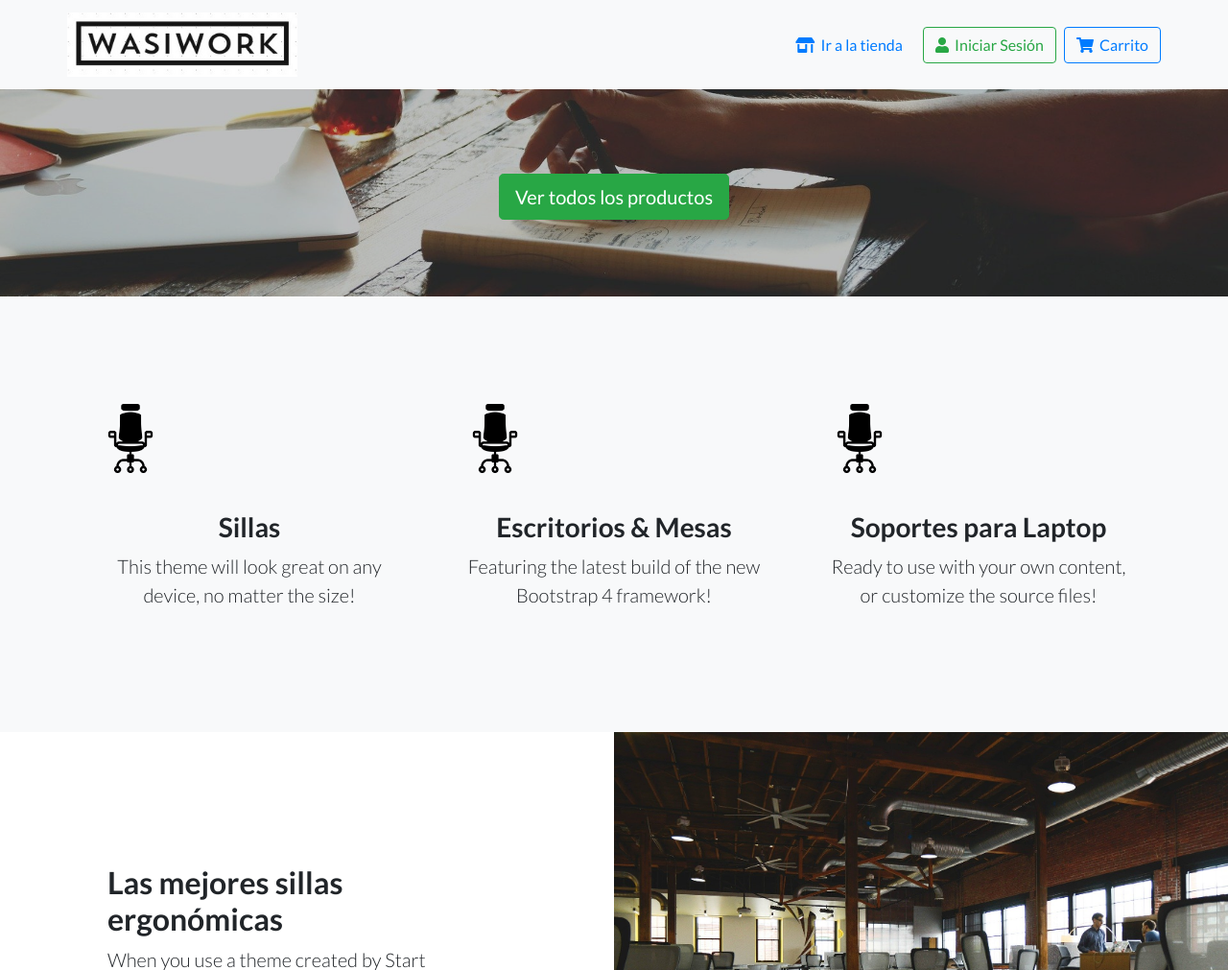
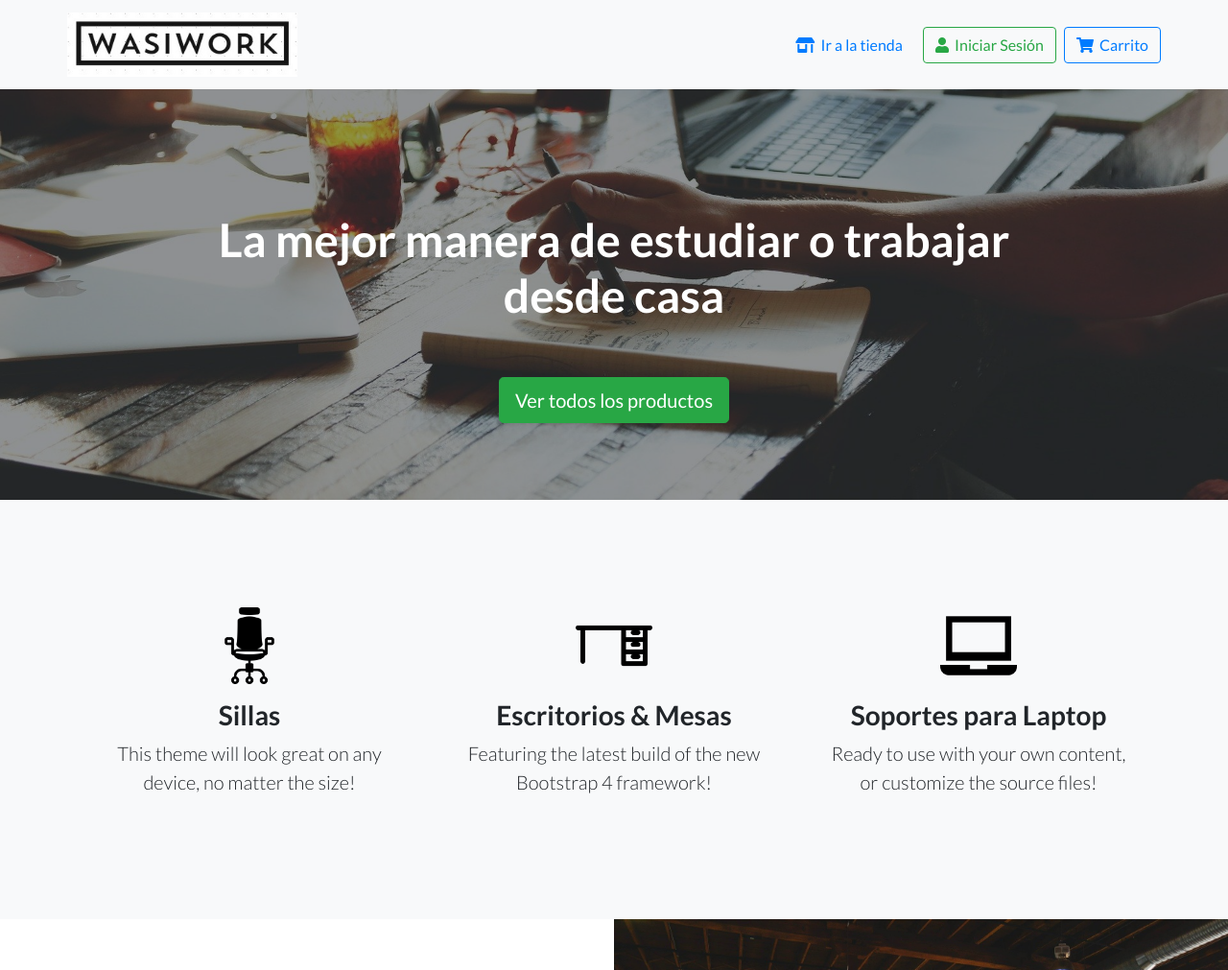
Before and after one commit to BrunoCavagnaro/wasiwork, a PHP site: page / in a window 1280 px wide. Shown: the top 1011 px of the page at 96% size. Run offline with PHP 8.4, Linux system fonts and the light colour scheme; some libraries are stand-ins or nearby versions.

Commit message:
icons to img

```diff
--- a/wasiwork/css/main.css
+++ b/wasiwork/css/main.css
@@ -76,7 +76,7 @@ header.hero .overlay {
   width: 100%;
   top: 0;
   left: 0;
-  opacity: 0.3;
+  opacity: 0.5;
 }
 header.hero h1 {
   font-size: 2rem;
@@ -99,16 +99,16 @@ header.hero h1 {
   max-width: 20rem;
 }
 .services-icons .services-icons-item .services-icons-icon {
-  height: 7rem;
-  width: 7rem;
+  padding-bottom: 1rem;
+  margin: 0 auto;
 }
 .services-icons .services-icons-item .services-icons-icon img {
-  height: 4.5rem;
-  width: 4.5rem;
+  height: 5rem;
+  width: 5rem;
+  margin: 0 auto;
 }
 .services-icons .services-icons-item:hover .services-icons-icon img {
-  height: 5rem;
-  width: 5rem;
+  transform: scale(1.1);
 }
 /* Casos de Servicios */
 .showcase .showcase-text {
--- a/wasiwork/index.php
+++ b/wasiwork/index.php
@@ -5,6 +5,9 @@
     <div class="overlay"></div>
     <div class="container">
       <div class="row">
+        <div class="col-xl-9 mx-auto">
+          <h1 class="my-5">La mejor manera de estudiar o trabajar desde casa</h1>
+        </div>
         <div class="col-md-10 col-lg-8 col-xl-7 mx-auto">
           <a href="products.php" class="mt-2 btn btn btn-lg btn-success">Ver todos los productos</a>
         </div>
@@ -19,7 +22,7 @@
         <div class="col-lg-4">
           <div class="services-icons-item mx-auto mb-5 mb-lg-0 mb-lg-3">
             <div class="services-icons-icon d-flex">
-              <img src = "../img/office-chair.png" alt ="">
+              <img src = "./img/office-chair.png" alt ="">
             </div>
             <h3>Sillas</h3>
             <p class="lead mb-0">This theme will look great on any device, no matter the size!</p>
@@ -28,7 +31,7 @@
         <div class="col-lg-4">
           <div class="services-icons-item mx-auto mb-5 mb-lg-0 mb-lg-3">
             <div class="services-icons-icon d-flex">
-              <img src = "../img/office-chair.png" alt = "">
+              <img src = "./img/furniture-and-household.png" alt = "">
             </div>
             <h3>Escritorios & Mesas</h3>
             <p class="lead mb-0">Featuring the latest build of the new Bootstrap 4 framework!</p>
@@ -37,7 +40,7 @@
         <div class="col-lg-4">
           <div class="services-icons-item mx-auto mb-0 mb-lg-3">
             <div class="services-icons-icon d-flex">
-              <img src = "../img/office-chair.png" alt = "">
+              <img src = "./img/computer.png" alt = "">
             </div>
             <h3>Soportes para Laptop</h3>
             <p class="lead mb-0">Ready to use with your own content, or customize the source files!</p>
```
